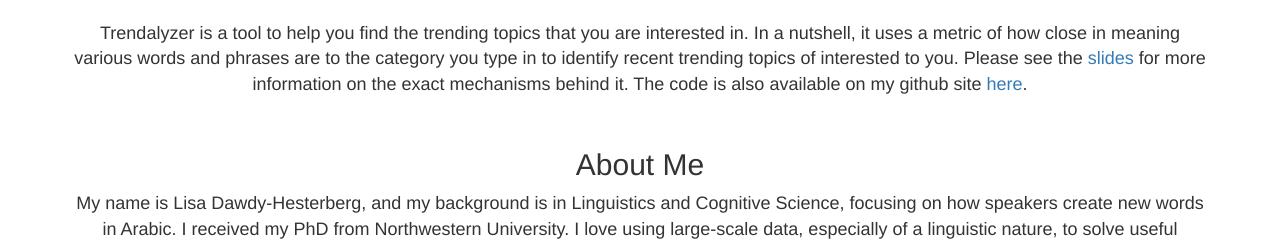
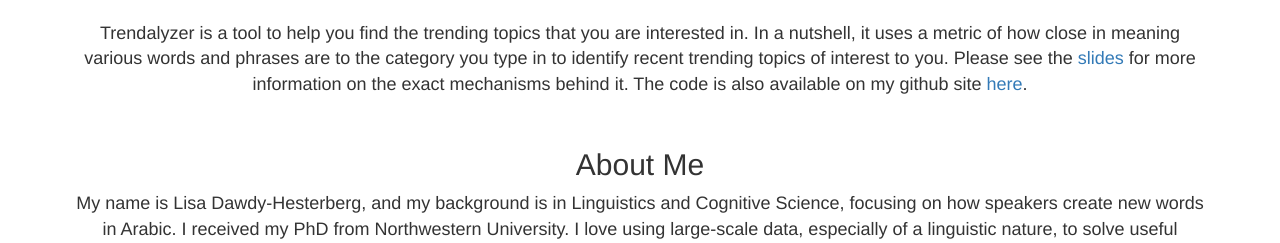
Before and after one commit to ldawdyhesterberg/trendalyzer, a Flask app: page /about in a window 1280 px wide. Shown: the part 398-641 px from the top of the page. Run offline with Flask 2, Linux system fonts and the light colour scheme; some libraries are stand-ins or nearby versions.

Commit message:
Update about.html

```diff
--- a/app/templates/about.html
+++ b/app/templates/about.html
@@ -67,7 +67,7 @@
 
     <div>
     <p style="font-size:18px">
-    Trendalyzer is a tool to help you find the trending topics that you are interested in. In a nutshell, it uses a metric of how close in meaning various words and phrases are to the category you type in to identify recent trending topics of interested to you. Please see the <a href="/slides">slides</a> for more information on the exact mechanisms behind it. The code is also available on my github site <a  target="_blank" href="http://www.github.com/ldawdyhesterberg">here</a>.
+    Trendalyzer is a tool to help you find the trending topics that you are interested in. In a nutshell, it uses a metric of how close in meaning various words and phrases are to the category you type in to identify recent trending topics of interest to you. Please see the <a href="/slides">slides</a> for more information on the exact mechanisms behind it. The code is also available on my github site <a  target="_blank" href="http://www.github.com/ldawdyhesterberg">here</a>.
     </p>
     <br>
     <h2>About Me</h2>
```
